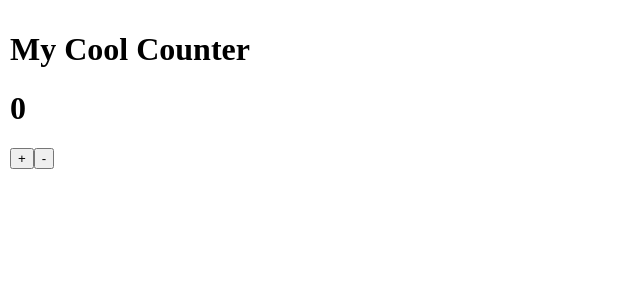
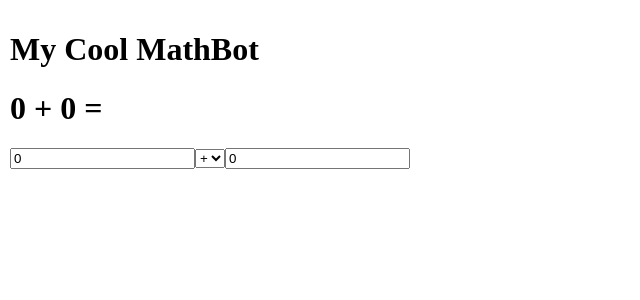
Before and after one commit to PearlR/ducky, a React (Create React App) app: page / in a window 1280 px wide. Shown: the top 300 px of the page, without its empty margins (0-640 px from the left). Built offline with nearby package versions, Linux system fonts and the light colour scheme.

Commit message:
add second field

```diff
--- a/src/App.js
+++ b/src/App.js
@@ -1,13 +1,10 @@
-import React from 'react' // We need this in every file that has JSX
+import React from 'react'
 
-import Counter from './components/Counter' // Import our Counter
+import MathBot from './components/MathBot'
 
-// We can render our main App component as a pure function because
-// with the Provider and connect, we can handle state outside of the
-// React component *at any level*. Nice.
-const App = props => <div>
-  <h1>My Cool Counter</h1>
-  <Counter />
+const App = () => <div>
+  <h1>My Cool MathBot</h1>
+  <MathBot />
 </div>
 
 export default App
--- a/src/components/Counter.js
+++ /dev/null
@@ -1,44 +0,0 @@
-import React from 'react'
-
-import { connect } from 'react-redux'
-
-import { INCREMENT, DECREMENT } from '../state/reducer'
-
-const Counter = ({ count, handleIncrement, handleDecrement }) => {
-  console.log(`Rendering Counter with count == to ${count}`)
-
-return <div>
-  <h1>{count}</h1>
-  <button onClick={handleIncrement}>+</button>
-  <button onClick={handleDecrement}>-</button>
-</div>
-
-}
-
-const mapStateToProps = state => {
-  console.log('Calling mapStateToProps')
-  console.log(`Setting the count prop from the state, where state == ${state}`)
-
-  return { count: state }
-}
-
-const mapDispatchToProps = dispatch => {
-  console.log('Calling mapDispatchToProps')
-  console.log('Setting the handleIncrement and handleDecrement as props')
-
-  return {
-    handleIncrement: () => {
-      console.log('[+] button clicked')
-      console.log('Calling dispatch and passing { type: INCREMENT } to it')
-      dispatch({ type: INCREMENT })
-    },
-    handleDecrement: () => {
-      console.log('[-] button clicked')
-      console.log('Calling dispatch and passing { type: DECREMENT } to it')
-      dispatch({ type: DECREMENT })
-    }
-  }
-}
-
-
-export default connect(mapStateToProps, mapDispatchToProps)(Counter)
--- /dev/null
+++ b/src/components/MathBot.js
@@ -0,0 +1,48 @@
+import React from 'react'
+import { connect } from 'react-redux'
+
+import { UPDATE_OP, UPDATE_X, UPDATE_Y } from '../state/reducer'
+
+const Counter = props => {
+  const { x, y, op, handleSelect, handleChangeX, handleChangeY } = props
+
+  return <div>
+           <h1>{x} {op} {y} =</h1>
+           <input type='text' value={x} onChange={handleChangeX} />
+           <select onChange={handleSelect}>
+             <option value='+'>
+               +
+             </option>
+             <option value='-'>
+               -
+             </option>
+             <option value='*'>
+               *
+             </option>
+             <option value='/'>
+               /
+             </option>
+           </select>
+           <input type='text' value={y} onChange={handleChangeY} />
+         </div>
+}
+
+const mapStateToProps = state => {
+  return { op: state.op, x: state.x, y: state.y }
+}
+
+const mapDispatchToProps = dispatch => {
+  return {
+    handleSelect: event => {
+      dispatch({ type: UPDATE_OP, payload: { op: event.target.value } })
+    },
+    handleChangeX: event => {
+      dispatch({ type: UPDATE_X, payload: { x: parseInt(event.target.value, 10) || '' } })
+    },
+    handleChangeY: event => {
+      dispatch({ type: UPDATE_Y, payload: { y: parseInt(event.target.value, 10) || '' } })
+    }
+  }
+}
+
+export default connect(mapStateToProps, mapDispatchToProps)(Counter)
--- a/src/state/Reducer.js
+++ /dev/null
@@ -1,24 +0,0 @@
-export const INCREMENT = 'INCREMENT'
-export const DECREMENT = 'DECREMENT'
-
-export const DEFAULT_STATE = 0
-
-export const reducer = (state = DEFAULT_STATE, action) => {
-  console.log(`Calling the reducer with state == ${state}` +
-    ` and action === ${JSON.stringify(action, null, 2)}`)
-
-  switch (action.type) {
-
-    case INCREMENT:
-      console.log(`Incrementing the state from ${state} to ${state + 1}`)
-      return state + 1
-
-    case DECREMENT:
-      console.log(`Decrementing the state from ${state} to ${state - 1}`)
-      return state - 1
-
-    default:
-      console.log(`Returning the state unchanged ${state}`)
-      return state
-  }
-}
--- /dev/null
+++ b/src/state/reducer.js
@@ -0,0 +1,32 @@
+export const UPDATE_OP = 'UPDATE_OP'
+export const UPDATE_X = 'UPDATE_X'
+export const UPDATE_Y = 'UPDATE_Y'
+
+export const DEFAULT_STATE = { op: '+', x: 0, y: 0 }
+
+export const reducer = (state = DEFAULT_STATE , { type, payload }) => {
+
+  switch (type) {
+    case UPDATE_OP:
+      return {
+        ...state,
+        op: payload.op
+      }
+
+    case UPDATE_X:
+      return {
+        ...state,
+        x: payload.x
+      }
+
+    case UPDATE_Y:
+      return {
+        ...state,
+        y: payload.y
+      }
+
+    default:
+      console.log(`Returning the state unchanged ${state}`)
+      return state
+  }
+}
```
Also changed, not shown: src/index.js (+2 -33 lines).
